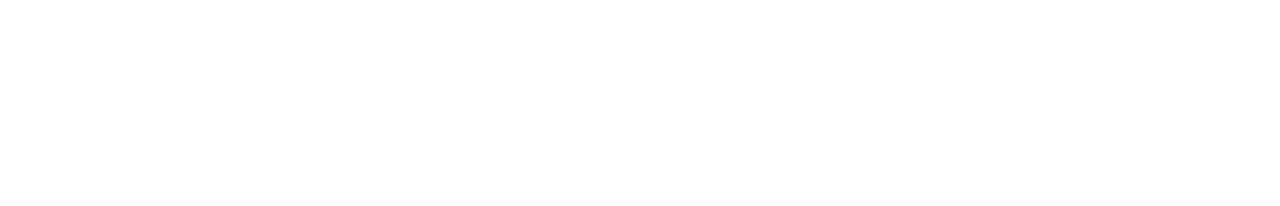
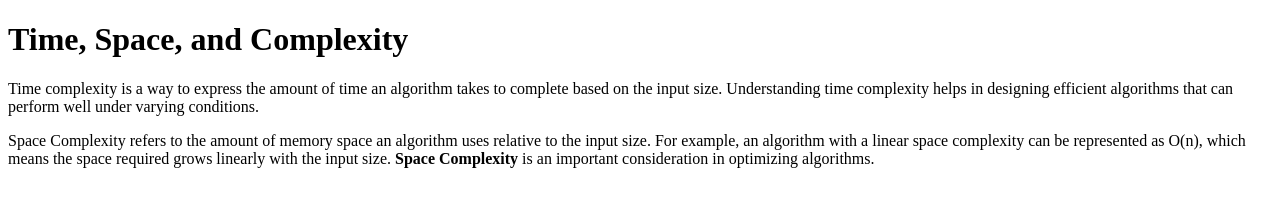
Before and after one commit to acciojob/time-and-space-complexity-flywitpavan, a website: page main.html in a window 1280 px wide. Drawn offline with Linux system fonts and the light colour scheme.

Commit message:
created a submission

```diff
--- a/main.html
+++ b/main.html
@@ -1,16 +1,13 @@
 <!DOCTYPE html>
-
-<html>
-
+<html lang="en">
 <head>
-	<link rel="stylesheet" href="styles.css">
+    <meta charset="UTF-8">
+    <meta name="viewport" content="width=device-width, initial-scale=1.0">
+    <title>Time and Space Complexity</title>
 </head>
-
 <body>
-	<!-- the entire body must be written by student -->
-    <script type="text/javascript" src="./script.js">
-</script>
-
+    <h1>Time, Space, and Complexity</h1>
+    <p>Time complexity is a way to express the amount of time an algorithm takes to complete based on the input size. Understanding time complexity helps in designing efficient algorithms that can perform well under varying conditions.</p>
+    <p>Space Complexity refers to the amount of memory space an algorithm uses relative to the input size. For example, an algorithm with a linear space complexity can be represented as O(n), which means the space required grows linearly with the input size. <b>Space Complexity</b> is an important consideration in optimizing algorithms.</p>
 </body>
-
 </html>
```
